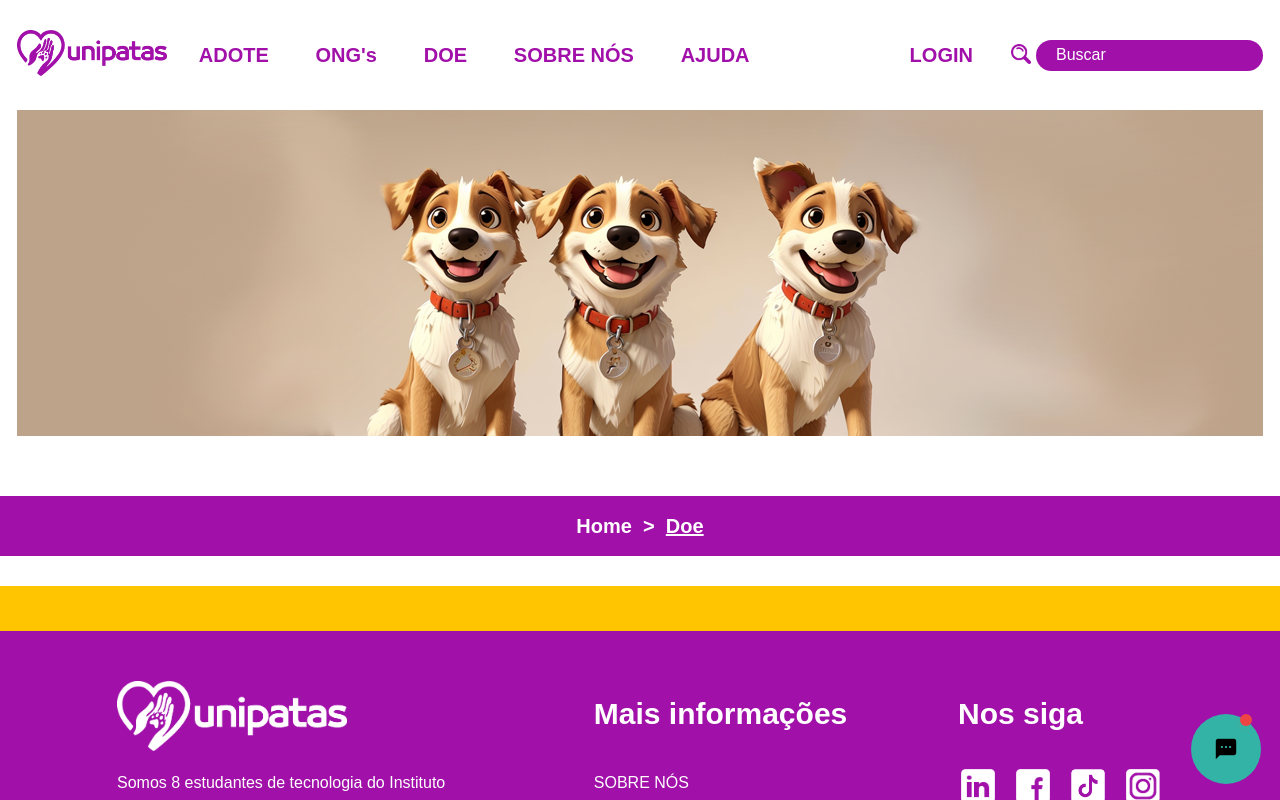
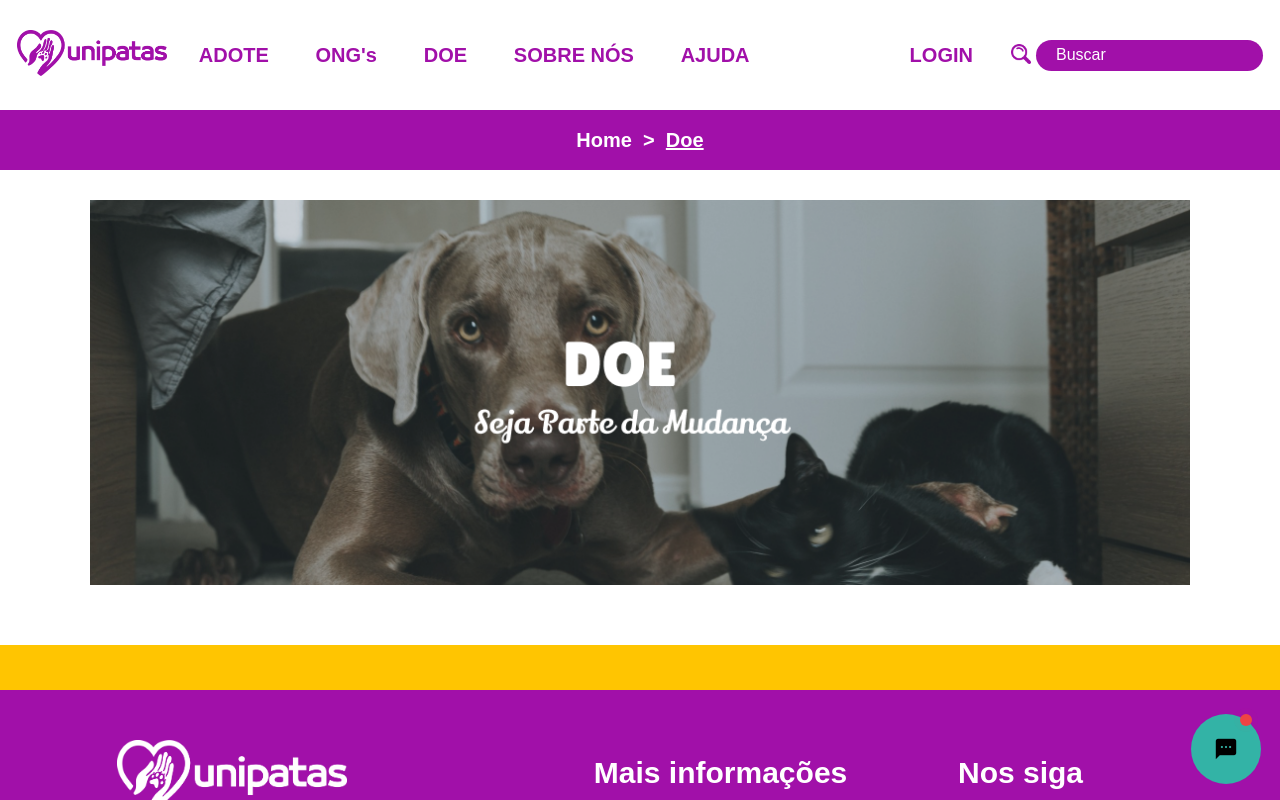
Before and after one commit to UniPatas/UniPatas, a Next.js app: page /doe in a window 1280 px wide. Shown: the top 800 px of the page. Built offline with nearby package versions, Linux system fonts and the light colour scheme; a web font is replaced by a local one.

Commit message:
Imagem final adicionada ao container imagem,
também foi acrescentado um container para centralizar a imagem

```diff
--- a/src/app/doe/layout.jsx
+++ b/src/app/doe/layout.jsx
@@ -1,14 +1,14 @@
 import Layout from "@/components/Layout";
 import ContainerImgDoe from "@/components/Doe/ContainerImgDoe";
-import Exemplo from "@/assets/exemplo.png";
+import BannerDonation from "@/assets/banner_donation.png";
 import NavigateToHome from "@/components/Doe/NavigateToHome";
 
 export default function DoeLayout() {
   return (
     <>
       <Layout>
-        <ContainerImgDoe img={Exemplo} />
         <NavigateToHome tela="Doe" rota="doe" />
+        <ContainerImgDoe img={BannerDonation} />
       </Layout>
     </>
   );
--- a/src/components/Doe/ContainerImgDoe.jsx
+++ b/src/components/Doe/ContainerImgDoe.jsx
@@ -1,16 +1,16 @@
 import Image from "next/image";
 
-export default function ContainerImgDoe({img}) {
+export default function ContainerImgDoe({ img }) {
   return (
     <>
       <section className="py-[30px]">
         <div className="w-full mx-auto">
-          <div className="max-w-[1246px] mx-auto">
-            <div>
-                <Image className="h-[100%]"
-                src={img}
-                alt=""
-                />
+          <div className="max-w-[1246px] mx-auto ">
+            {/* Centralizar imagem */}
+            <div className=" flex justify-center">
+              <div className=" max-w-[1100px] ">
+                <Image className="h-[100%]" src={img} alt="" />
+              </div>
             </div>
           </div>
         </div>
```
Also changed, not shown: src/assets/banner_donation.png (added).
